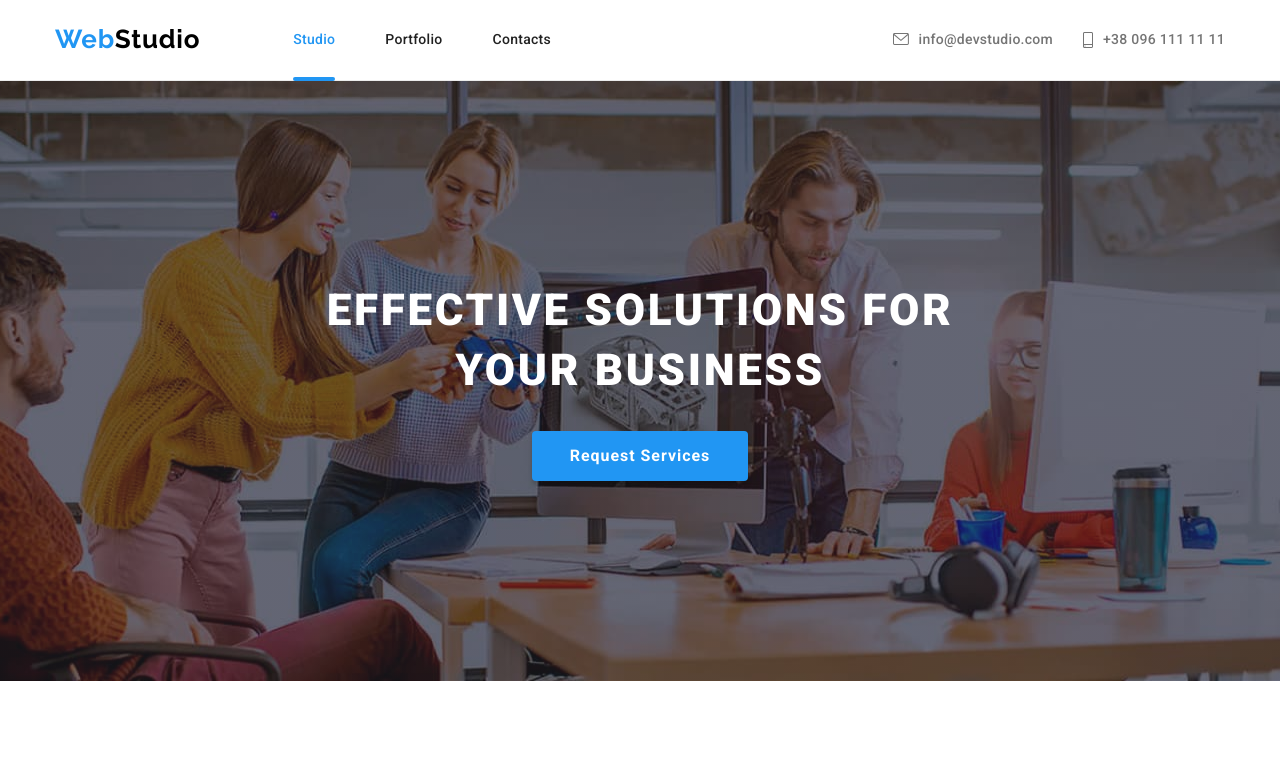
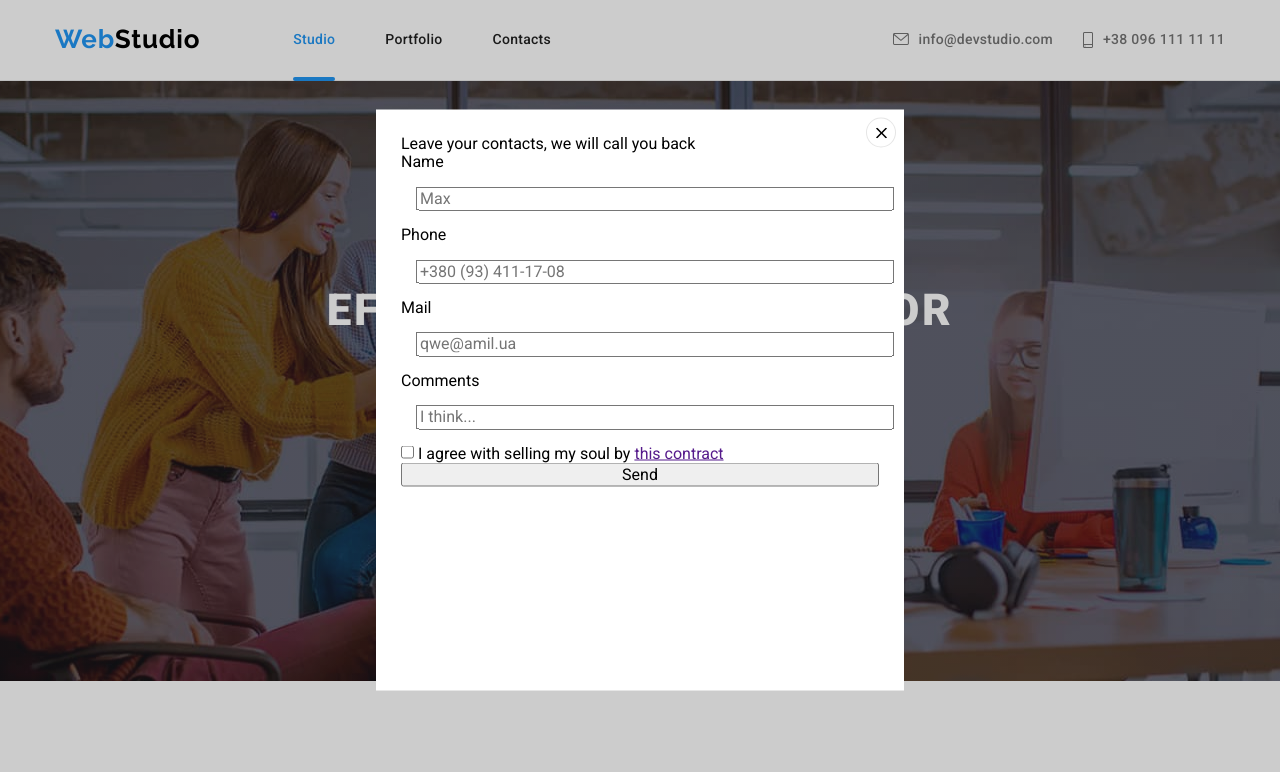
Before and after one commit to Rokkieelectro/goit-markup-hw-06, a plain HTML site: page index.html in a window 1280 px wide. Shown: the top 772 px of the page. Drawn offline with nearby package versions, Linux system fonts and the light colour scheme.

Commit message:
html forms

```diff
--- a/index.html
+++ b/index.html
@@ -424,23 +424,99 @@
                   </li>
                 </ul>
             </div>
+          </div>
+          <div class="subscribe">
 
-      </div>
+            <form action="" class="subscribe-form">
+              <div class="subscribe-title">
+                <span>Subscribe for spam</span>
+            </div>
+             <div>
+               <input
+              type="email"
+              name="sub-mail"
+              placeholder="Email"
+              />
+              <button type="submit">subscribe</button>
+             </div>
 
-        </div>
-
-
-
-
+            </form>
+          </div>
+    </div>
       </div>
     </footer>
-    <div class="backdrop is-hidden" data-modal >
+    <div class="backdrop /*is-hidden*/" data-modal >
       <div class="modal">
          <button type="button" class="modal-close-button" data-modal-close>
           <svg class="modal-close-icon">
             <use href="./images/symbol-defs.svg#icon-close" width="11" height="11"></use>
           </svg>
          </button>
+            <p class="modal-title">Leave your contacts, we will call you back</p>
+         <form action="" class="modal-form">
+          <label for="">
+            <span class="label-title">Name</span>
+            <input
+            type="text"
+            name="Name"
+            placeholder="Max"
+            class="modal-input"
+            required
+            />
+          </label>
+
+          <label for="">
+            <span class="label-title">Phone</span>
+            <input
+            type="tel"
+            name="phone"
+            placeholder="+380 (93) 411-17-08"
+            class="modal-input"
+            required
+            />
+          </label>
+
+          <label for="">
+            <span class="label-title">Mail</span>
+            <input
+            type="email"
+            name="Email"
+            placeholder="qwe@amil.ua"
+            class="modal-input"
+            required
+            />
+          </label>
+
+          <label for="">
+            <span class="label-title">Comments</span>
+            <input
+            type="textarea"
+            name="comments"
+            placeholder="I think..."
+            class="modal-input"
+            />
+          </label >
+        <div class="modal-checkbox">
+            <input
+          type="checkbox"
+          class="modal-chackbox"
+          required
+          />
+          <span class="modal-checkbox-text">I agree with  selling my soul by </span>
+
+          <a href="" class="modal-contract">this contract</a>
+
+        </div>
+
+
+          <button type="submit" class="modal-submit-button">Send</button>
+
+
+
+         </form>
+
+
+
       </div>
     </div>
     <script src="./js/modal.js"></script>
--- a/styles/styles.css
+++ b/styles/styles.css
@@ -692,8 +692,22 @@ margin-right: 10px;
   background-color: var(--hover-color);
 }
 
+.subscribe {
+margin-left: 98px;
+display: flex;
+align-items:center;
+}
 
-/*--modal--*/
+.subscribe-form {
+  display: flex;
+  flex-direction: column;
+}
+
+.subscribe-title {
+  margin-bottom: 15px;
+}
+
+/*---------------------------modal----------------------*/
 
 .backdrop {
   width: 100%;
@@ -748,4 +762,21 @@ width: 11px;
   opacity: 0;
   visibility: hidden;
   pointer-events: none;
+
 }
+
+.modal{
+padding: 25px;
+}
+
+.modal-form {
+  display: flex;
+flex-direction: column;
+
+}
+
+.modal-input {
+  margin: 15px;
+  width: 100%;
+
+}
```
